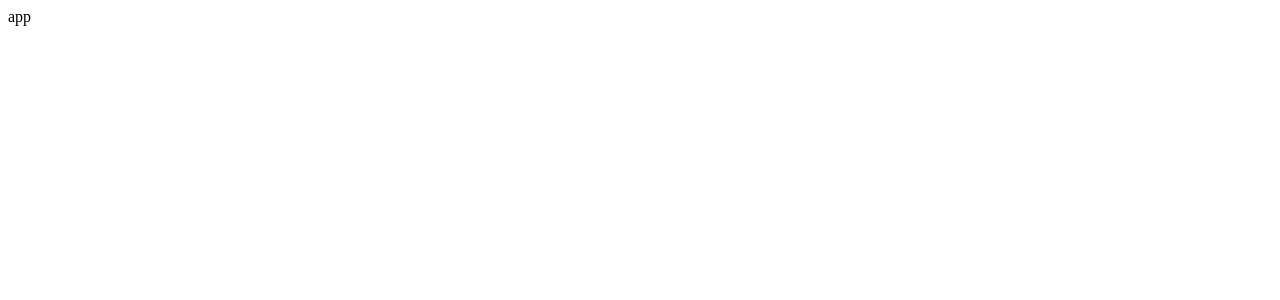
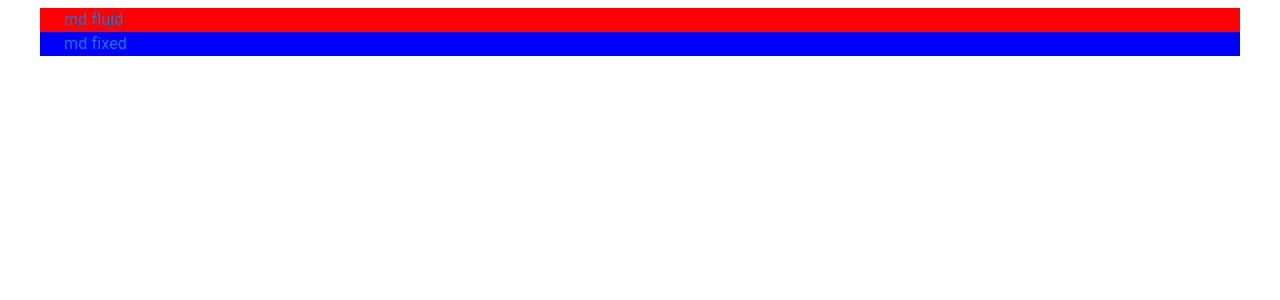
Before and after one commit to gghotted/react-practices, a React (Create React App) app: page / in a window 1280 px wide. Shown: the top 300 px of the page. Built offline with nearby package versions, Linux system fonts and the light colour scheme.

Commit message:
container

```diff
--- a/src/App.js
+++ b/src/App.js
@@ -1,7 +1,15 @@
+import { Container, Typography } from '@mui/material';
 
 function App() {
   return (
-    <div>app</div>
+    <div>
+      <Container sx={{backgroundColor: 'red'}}>
+        <Typography color={"primary"} maxWidth={'md'}>md fluid</Typography>
+      </Container>
+      <Container sx={{backgroundColor: 'blue'}} fixed>
+        <Typography color={"primary"} maxWidth={'md'}>md fixed</Typography>
+      </Container>
+    </div>
   );
 }
 
```
Also changed, not shown: 1 other file (tests, documents, lock files or other folders).
